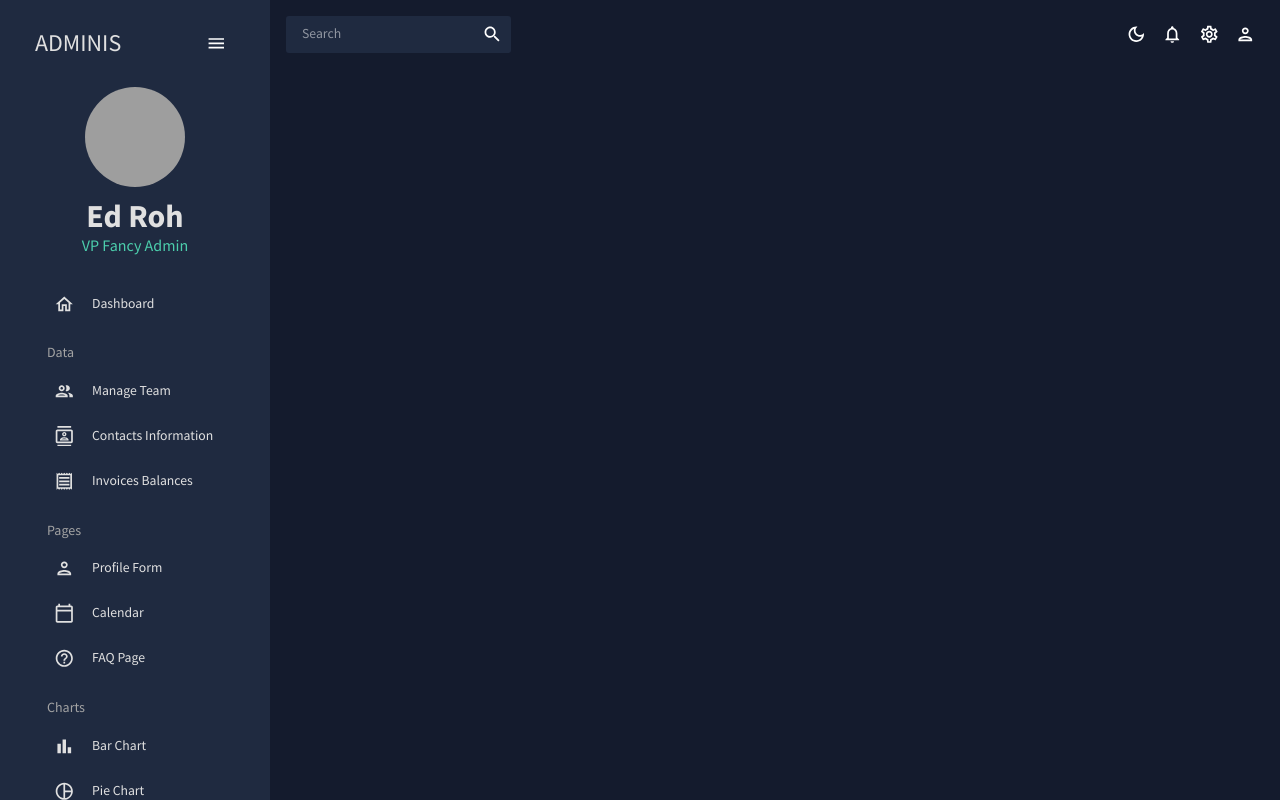
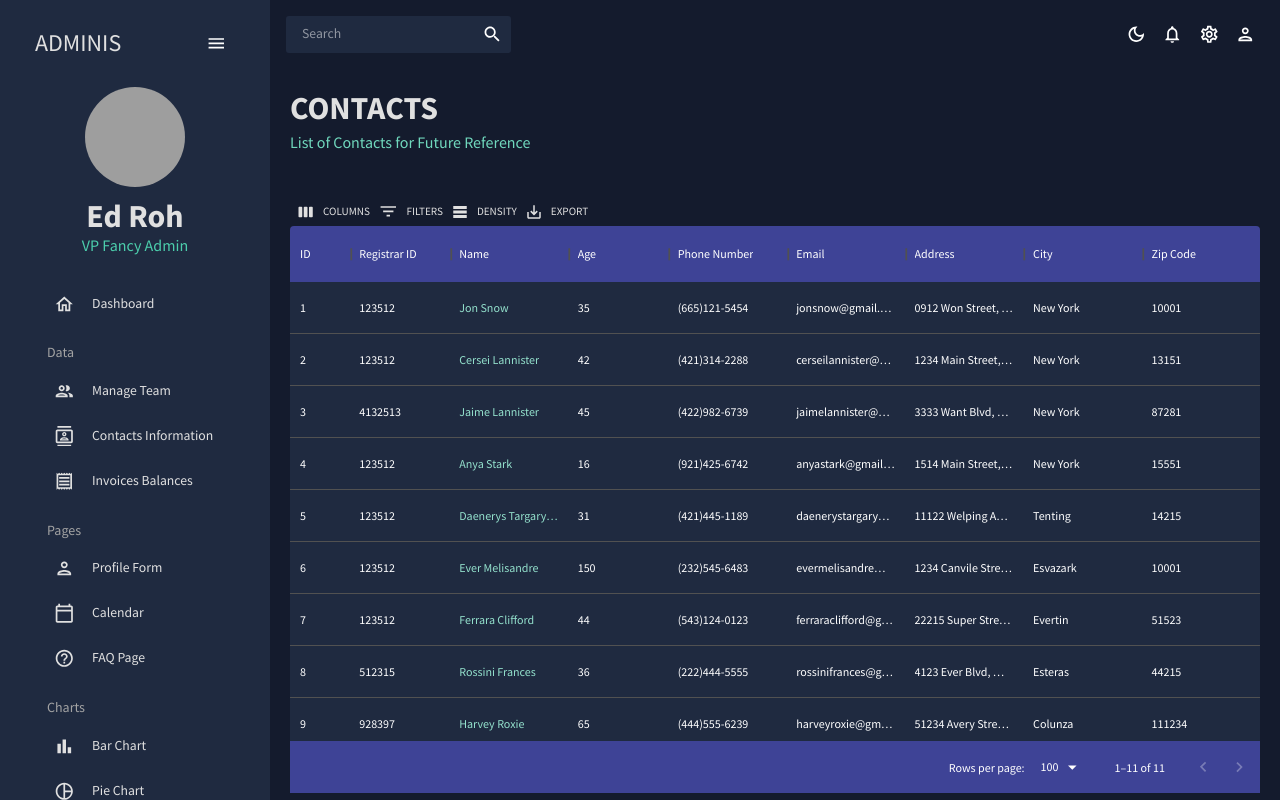
Before and after one commit to SisifoDev/react-dashboard-admin, a React (Create React App) app: page /contacts in a window 1280 px wide. Built offline with nearby package versions, Linux system fonts and the light colour scheme; grey boxes are pictures that could not be loaded.

Commit message:
feat: :sparkles: Contacts page
Add contacts page

Displays a detailed list of contact data

```diff
--- a/src/App.js
+++ b/src/App.js
@@ -6,8 +6,8 @@
 import Dashboard from './views/dashboard'
 
 import Team from './views/team'
+import Contacts from './views/contacts'
 // import Invoices from './views/invoices'
-// import Contacts from './views/contacts'
 // import Bar from './views/bar'
 // import Form from './views/form'
 // import Line from './views/line'
@@ -30,8 +30,8 @@
             <Routes>
               <Route path='/' element={<Dashboard />} />
               <Route path='/team' element={<Team />} />
+              <Route path='/contacts' element={<Contacts />} />
               {/* <Route path='/invoices' element={<Invoices />} /> */}
-              {/* <Route path='/contacts' element={<Contacts />} /> */}
               {/* <Route path='/bar' element={<Bar />} /> */}
               {/* <Route path='/form' element={<Form />} /> */}
               {/* <Route path='/line' element={<Line />} /> */}
--- /dev/null
+++ b/src/views/contacts/index.jsx
@@ -0,0 +1,105 @@
+import React from 'react'
+
+import { Box } from '@mui/material'
+import { DataGrid, GridToolbar } from '@mui/x-data-grid'
+import { tokens } from '../../theme'
+import { mockDataContacts } from '../../data/mockData'
+import Header from '../../components/Header'
+import { useTheme } from '@mui/material'
+
+const Contacts = () => {
+  const theme = useTheme()
+  const colors = tokens(theme.palette.mode)
+
+  const columns = [
+    { field: 'id', headerName: 'ID', flex: 0.5 },
+    { field: 'registrarId', headerName: 'Registrar ID' },
+    {
+      field: 'name',
+      headerName: 'Name',
+      flex: 1,
+      cellClassName: 'name-column--cell',
+    },
+    {
+      field: 'age',
+      headerName: 'Age',
+      type: 'number',
+      headerAlign: 'left',
+      align: 'left',
+    },
+    {
+      field: 'phone',
+      headerName: 'Phone Number',
+      flex: 1,
+    },
+    {
+      field: 'email',
+      headerName: 'Email',
+      flex: 1,
+    },
+    {
+      field: 'address',
+      headerName: 'Address',
+      flex: 1,
+    },
+    {
+      field: 'city',
+      headerName: 'City',
+      flex: 1,
+    },
+    {
+      field: 'zipCode',
+      headerName: 'Zip Code',
+      flex: 1,
+    },
+  ]
+
+  return (
+    <Box m='20px'>
+      <Header
+        title='CONTACTS'
+        subtitle='List of Contacts for Future Reference'
+      />
+      <Box
+        m='40px 0 0 0'
+        height='75vh'
+        sx={{
+          '& .MuiDataGrid-root': {
+            border: 'none',
+          },
+          '& .MuiDataGrid-cell': {
+            borderBottom: 'none',
+          },
+          '& .name-column--cell': {
+            color: colors.greenAccent[300],
+          },
+          '& .MuiDataGrid-columnHeaders': {
+            backgroundColor: colors.blueAccent[700],
+            borderBottom: 'none',
+          },
+          '& .MuiDataGrid-virtualScroller': {
+            backgroundColor: colors.primary[400],
+          },
+          '& .MuiDataGrid-footerContainer': {
+            borderTop: 'none',
+            backgroundColor: colors.blueAccent[700],
+          },
+          '& .MuiCheckbox-root': {
+            color: `${colors.greenAccent[200]} !important`,
+          },
+          '& .MuiDataGrid-toolbarContainer .MuiButton-text': {
+            color: `${colors.grey[100]} !important`,
+          },
+        }}
+      >
+        <DataGrid
+          rows={mockDataContacts}
+          columns={columns}
+          components={{ Toolbar: GridToolbar }}
+        />
+      </Box>
+    </Box>
+  )
+}
+
+export default Contacts
```
